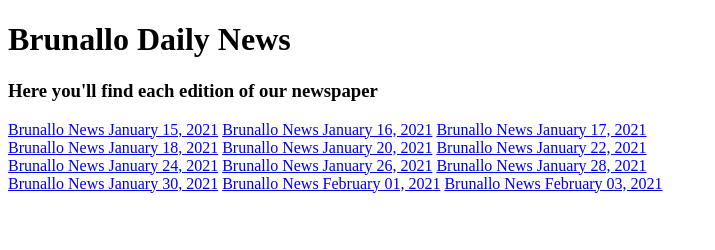
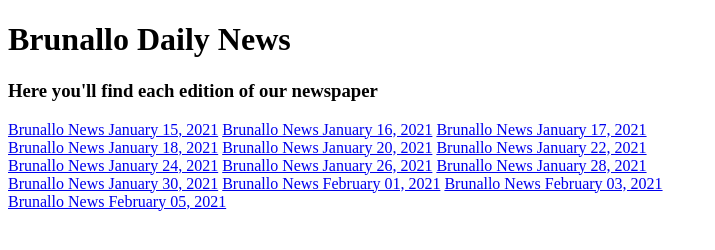
Before and after one commit to Rabsmi/BogdanNewspaper, a plain HTML site: page index.html in a window 1280 px wide. Shown: the whole page, without its empty margins (0-715 px from the left). Drawn offline with Linux system fonts and the light colour scheme.

Commit message:
Update index.html

```diff
--- a/index.html
+++ b/index.html
@@ -18,6 +18,7 @@
 <a href="BrunalloDailyNewsJan282021.html">Brunallo News January 28, 2021</a><br>
 <a href="BrunalloDailyNewsJan302021.html">Brunallo News January 30, 2021</a>
 <a href="BrunalloDailyNewsFeb012021.html">Brunallo News February 01, 2021</a>
-<a href="BrunalloDailyNewsFeb032021.html">Brunallo News February 03, 2021</a>
+<a href="BrunalloDailyNewsFeb032021.html">Brunallo News February 03, 2021</a><br>
+<a href="BrunalloDailyNewsFeb052021.html">Brunallo News February 05, 2021</a>
 </body>
 </html>
```
